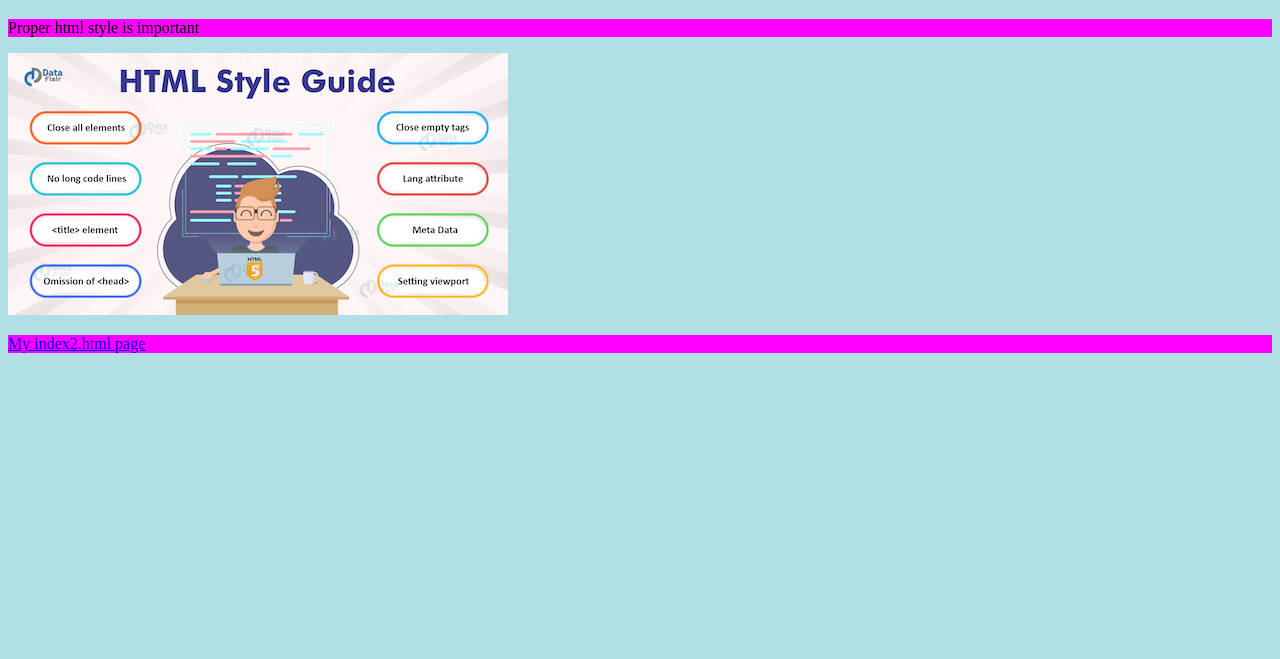
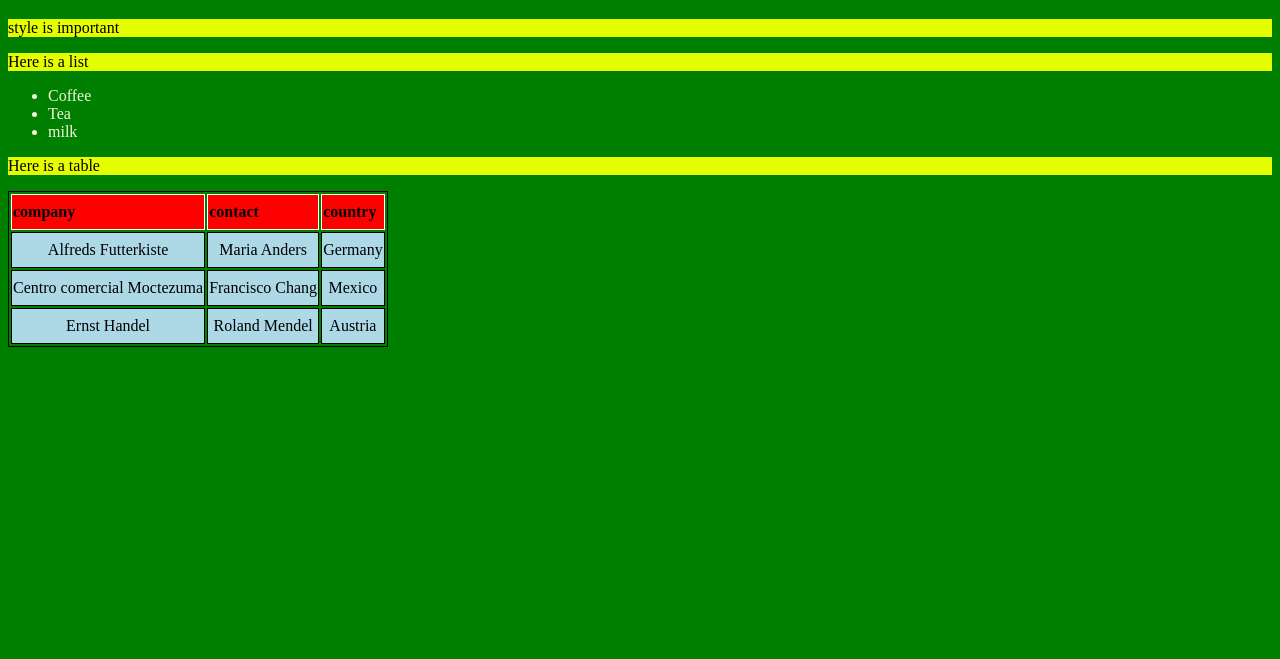
Before and after one commit to MTHS-ICD2O-1-2023/ICD2O-Unit-1-04-dang-2nguyen, a plain HTML site: page index2.html in a window 1280 px wide. Shown: the part 141-800 px from the top of the page. Drawn offline with Linux system fonts and the light colour scheme.

Commit message:
using css

```diff
--- /dev/null
+++ b/css/style2.css
@@ -0,0 +1,44 @@
+/* Created by: Mr. Coxall
+* Created on: Sep 2020
+* This file contains the CSS for index.html
+*/
+ body {
+  background-color: green;
+ }
+
+ h1 {
+  background-color: rgb(255 0 221);
+  color: 239deg 50% 47%;
+  padding: 40px;
+  text-align: center;
+ }
+
+ p {
+  background-color: #e5ff00;
+ }
+
+ ul {
+  color: beige;
+ }
+
+ ul li::before {
+  content: ✅;
+ }
+
+ table {
+  border: solid thin;
+ }
+
+ th {
+  height: 2rem;
+  background: red;
+  border: 1px solid white;
+  text-align: left;
+ }
+
+ td {
+  height: 2rem;
+  background: lightblue;
+  border: 1px solid black;
+  text-align: center;
+ }
--- a/index2.html
+++ b/index2.html
@@ -6,16 +6,41 @@
   <meta name="author" content="Mr.Coxall">
   <meta name="keyword" content="mths, ics20">
   <meta name="viewport" content="width=device-width, initial-scale=1.0">
-  <link rel="stylesheet" href="./css/style.css">
-  <title>My first webpage , with css</title>
+  <link rel="stylesheet" href="./css/style2.css">
+  <title>My second webpage , with css</title>
 
-<body style="background-color: powderblue;">
+<body>
   <h1>style is important</h1>
 
-  <p >Proper html style is important</p>
-  <img src="./images/HTML-style-guide.jpeg" alt="style">
-<p>
-  <a href="./index2.html">My index2.html page</a>
-</p>
+  <p > style is important</p>
+  <p>Here is a list</p>
+  <ul>
+    <li>Coffee</li>
+    <li>Tea</li>
+    <li>milk</li>
+  </ul>
+  <p>Here is a table</p>
+  <table>
+  <tr>
+    <th>company</th>
+    <th>contact</th>
+    <th>country</th>
+  </tr>
+  <tr>
+    <td>Alfreds Futterkiste</td>
+    <td>Maria Anders</td>
+    <td>Germany</td>
+  </tr>
+  <tr>
+    <td>Centro comercial Moctezuma</td>
+    <td>Francisco Chang</td>
+    <td>Mexico</td>
+  </tr>
+  <tr>
+    <td>Ernst Handel</td>
+    <td>Roland Mendel</td>
+    <td>Austria</td>
+  </tr>
+</table>
 </body>
 </html>
```
